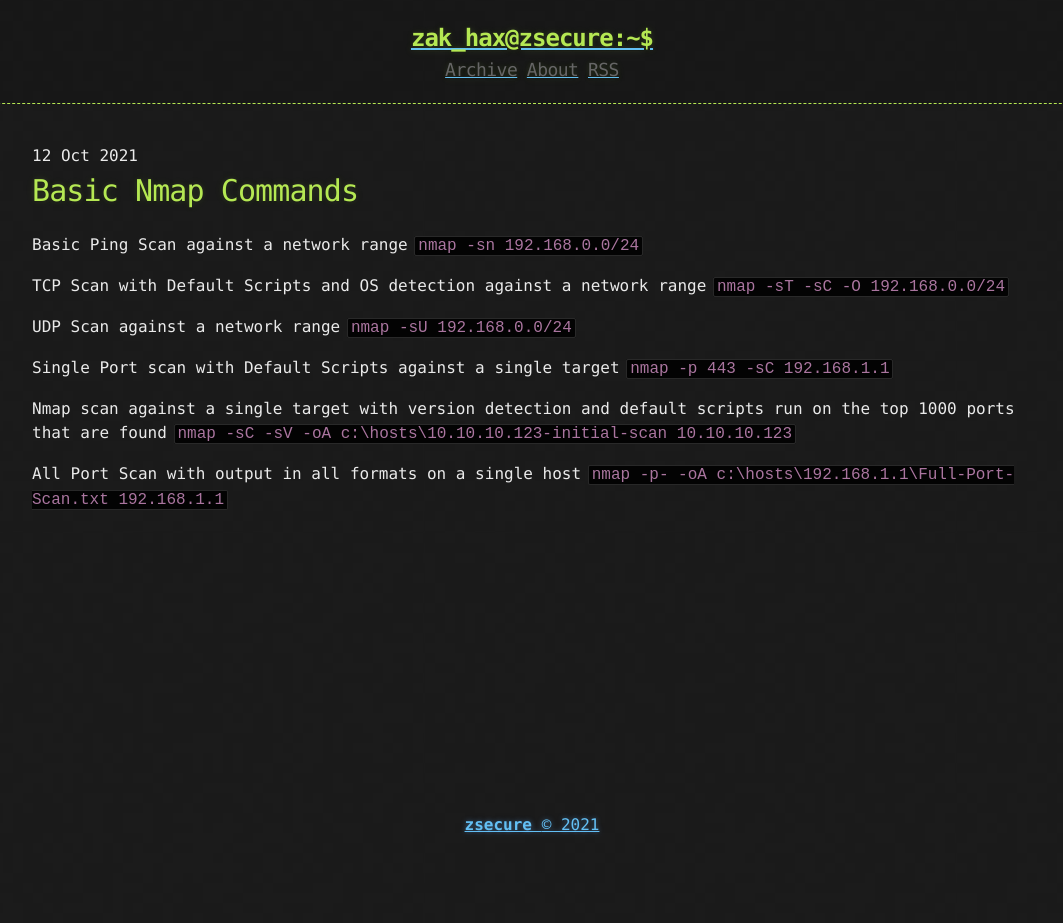
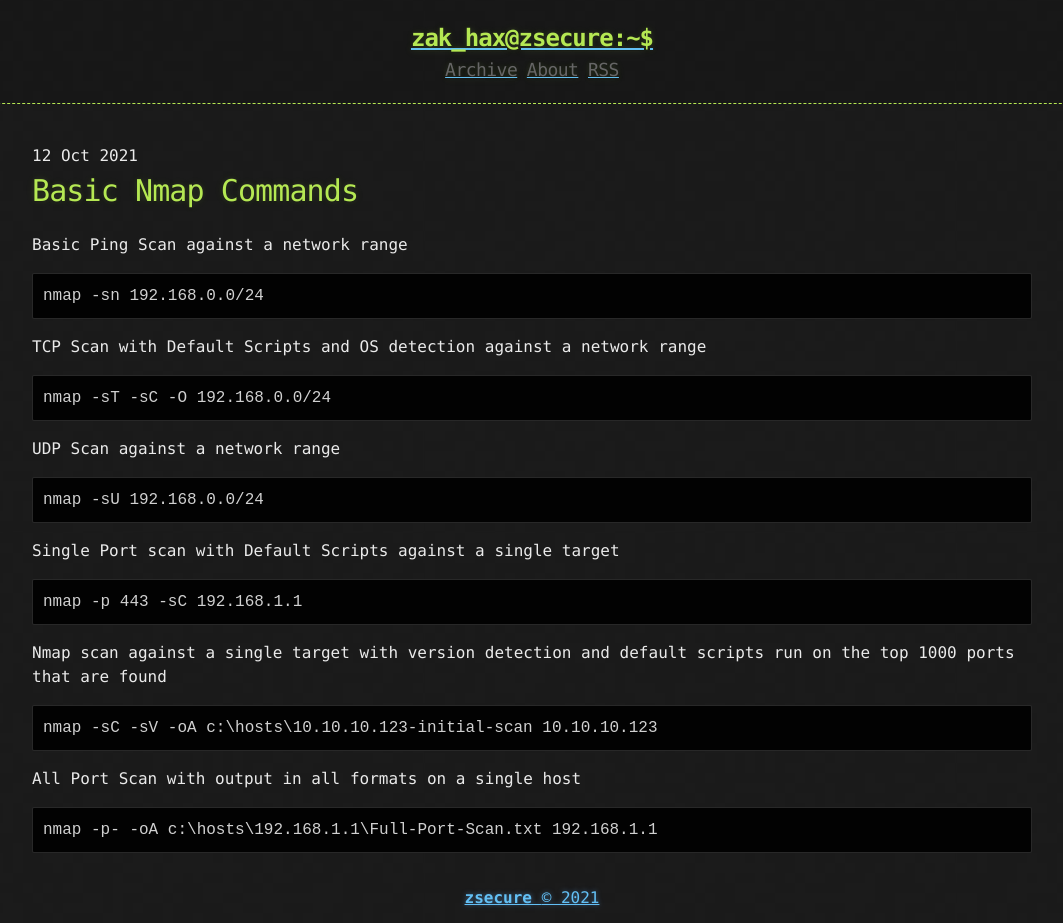
Before and after one commit to ZSECURE/zsecure-blog, a Jekyll site: the page built from _posts/2021-10-12-Basic-Nmap-Commands.md, in a window 1280 px wide. Shown: the whole page, without its empty margins (108-1171 px from the left). Built offline with Jekyll 4.4.1, drawn with Linux system fonts in a browser that asks for light colours; before the commit the page ends 900 px from its top, so only the background shows below that.

````diff
--- a/_posts/2021-10-12-Basic-Nmap-Commands.md
+++ b/_posts/2021-10-12-Basic-Nmap-Commands.md
@@ -1,19 +1,31 @@
 # Basic Nmap Commands
 
 Basic Ping Scan against a network range
-`nmap -sn 192.168.0.0/24`
+```
+nmap -sn 192.168.0.0/24
+```
 
 TCP Scan with Default Scripts and OS detection against a network range
-`nmap -sT -sC -O 192.168.0.0/24`
+```
+nmap -sT -sC -O 192.168.0.0/24
+```
 
 UDP Scan against a network range
-`nmap -sU 192.168.0.0/24`
+```
+nmap -sU 192.168.0.0/24
+```
 
 Single Port scan with Default Scripts against a single target
-`nmap -p 443 -sC 192.168.1.1`
+```
+nmap -p 443 -sC 192.168.1.1
+```
 
 Nmap scan against a single target with version detection and default scripts run on the top 1000 ports that are found
-`nmap -sC -sV -oA c:\hosts\10.10.10.123-initial-scan 10.10.10.123`
+```
+nmap -sC -sV -oA c:\hosts\10.10.10.123-initial-scan 10.10.10.123
+```
 
 All Port Scan with output in all formats on a single host
-`nmap -p- -oA c:\hosts\192.168.1.1\Full-Port-Scan.txt 192.168.1.1`
+```
+nmap -p- -oA c:\hosts\192.168.1.1\Full-Port-Scan.txt 192.168.1.1
+```
````
